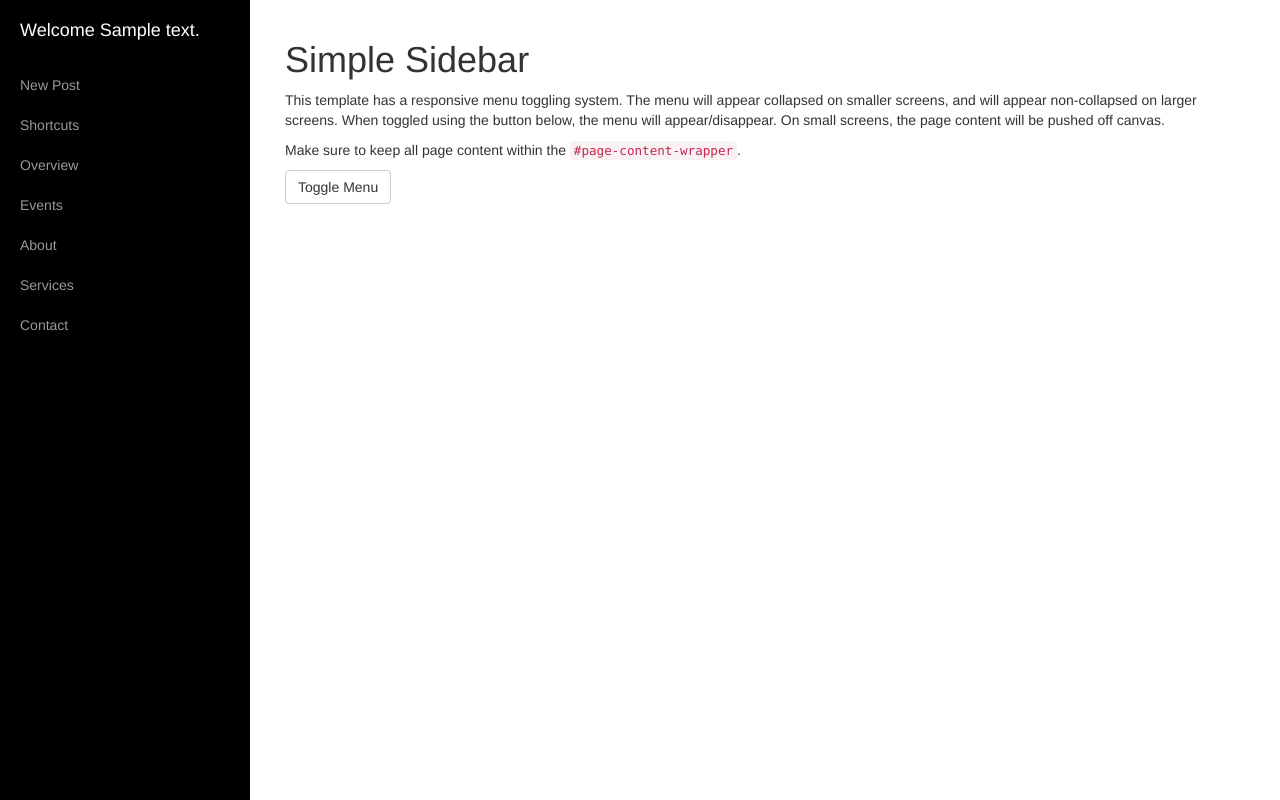
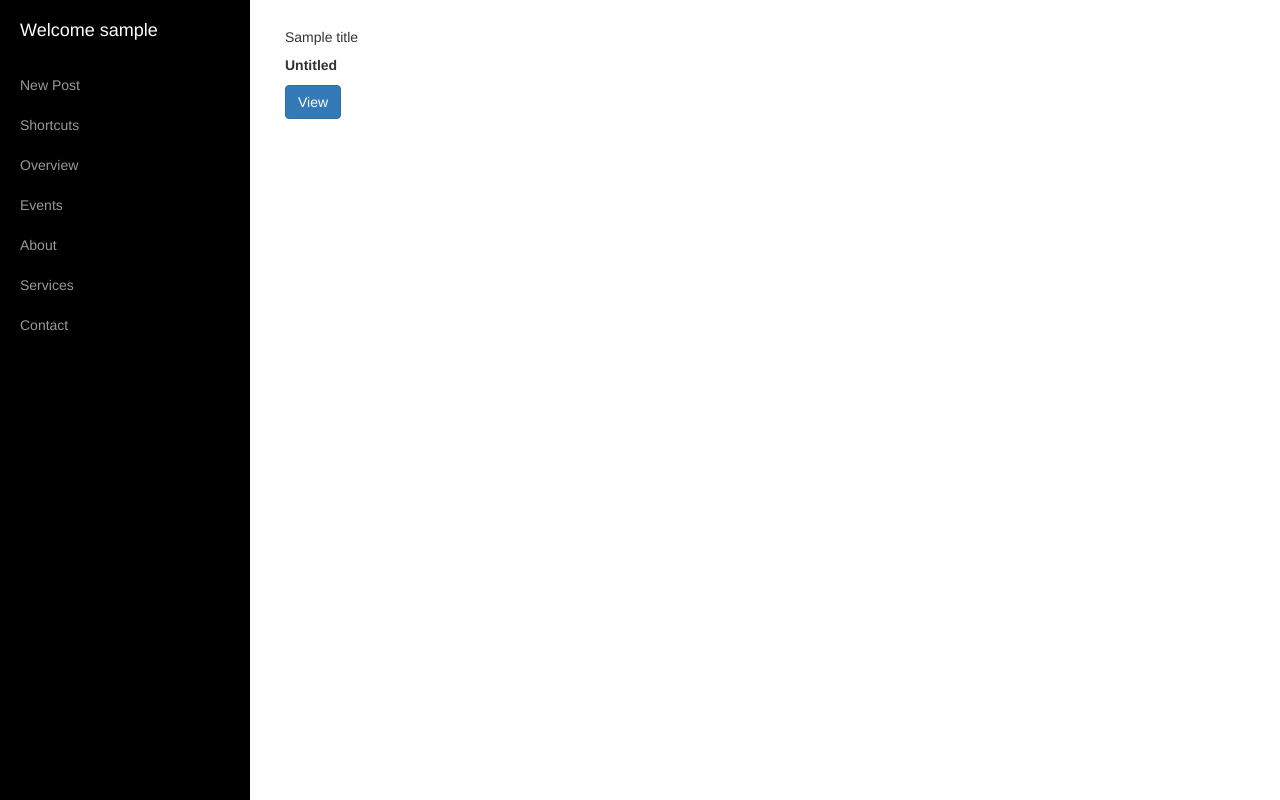
Before and after one commit to kanstat/DjangoBloggersApp, a Django app: template templates/dashboard.html in a window 1280 px wide. Run offline with Django 4.2, Linux system fonts and the light colour scheme; the template is opened without the code that fills it: most values are stand-ins (such as "Sample title", 1, 10 or a date in 2020); some libraries are stand-ins or nearby versions.

Commit message:
card is added into dashboard and minor bugs fixed

```diff
--- a/static/dashboard.css
+++ b/static/dashboard.css
@@ -126,4 +126,12 @@ body {
         position: relative;
         margin-right: 0;
     }
+
+    .card {
+        border: 1px solid #0f0e0e;
+        /* border-color: {{ border_color }; */
+        padding: 10px;
+        margin-bottom: 10px;
+        border-radius: 10px;
+    }
 }
--- /dev/null
+++ b/templates/blog_view.html
@@ -0,0 +1,2 @@
+{% load static %}
+{{ content|safe }}
--- a/templates/dashboard.html
+++ b/templates/dashboard.html
@@ -17,7 +17,7 @@
             <ul class="sidebar-nav">
                 <li class="sidebar-brand">
                     <a href="#">
-                        <p>Welcome {{ context }}</p>
+                        <p>Welcome {{ user_name }}</p>
                     </a>
                 </li>
                 <li>
@@ -48,14 +48,19 @@
         <!-- Page Content -->
         <div id="page-content-wrapper">
             <div class="container-fluid">
-                <div class="row">
+                    <div class="card-body">
+                      <h5 class="card-title">{{ title }}</h5>
+                      <p class="card-text"><b>Untitled<b></p>
+                      <a href="{% url 'view_blog' %}" class="btn btn-primary">View</a>
+                    </div>
+                {% comment %} <div class="row">
                     <div class="col-lg-12">
                         <h1>Simple Sidebar</h1>
                         <p>This template has a responsive menu toggling system. The menu will appear collapsed on smaller screens, and will appear non-collapsed on larger screens. When toggled using the button below, the menu will appear/disappear. On small screens, the page content will be pushed off canvas.</p>
                         <p>Make sure to keep all page content within the <code>#page-content-wrapper</code>.</p>
                         <a href="#menu-toggle" class="btn btn-default" id="menu-toggle">Toggle Menu</a>
                     </div>
-                </div>
+                </div> {% endcomment %}
             </div>
         </div>
         <!-- /#page-content-wrapper -->
```
Also changed, not shown: main/migrations/0006_tinymce_title.py (added).
